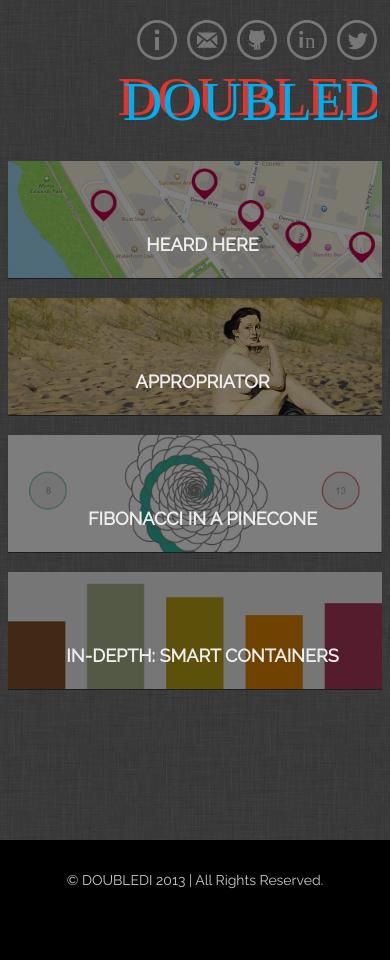
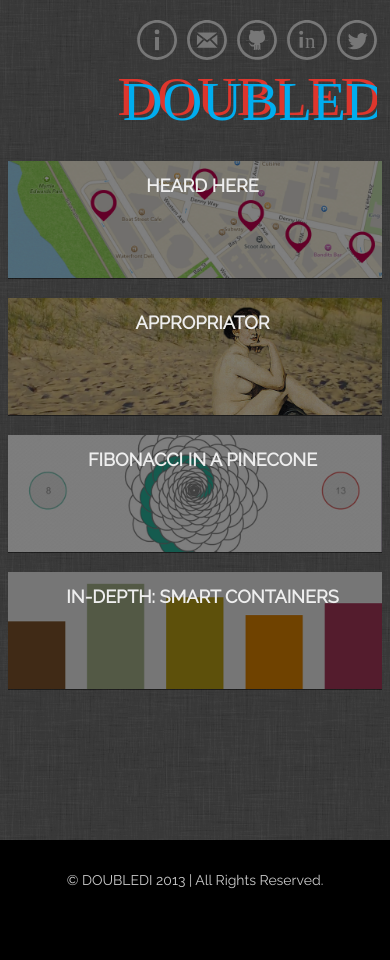
Before and after one commit to diannamertz/doubledi.github.com, a Jekyll site: the page built from index.html, in a window 390 px wide. Built offline with Jekyll 4.4.1, drawn with Linux system fonts in a browser that asks for light colours.

```diff
--- a/css/style.css
+++ b/css/style.css
@@ -279,7 +279,7 @@
 @media (max-width: 480px) {
 
   ul.entries li .overlaydark h3 {
-    position: relative;
+    vertical-align: middle;
     text-align: center;
     top: 50%;
   }
```
